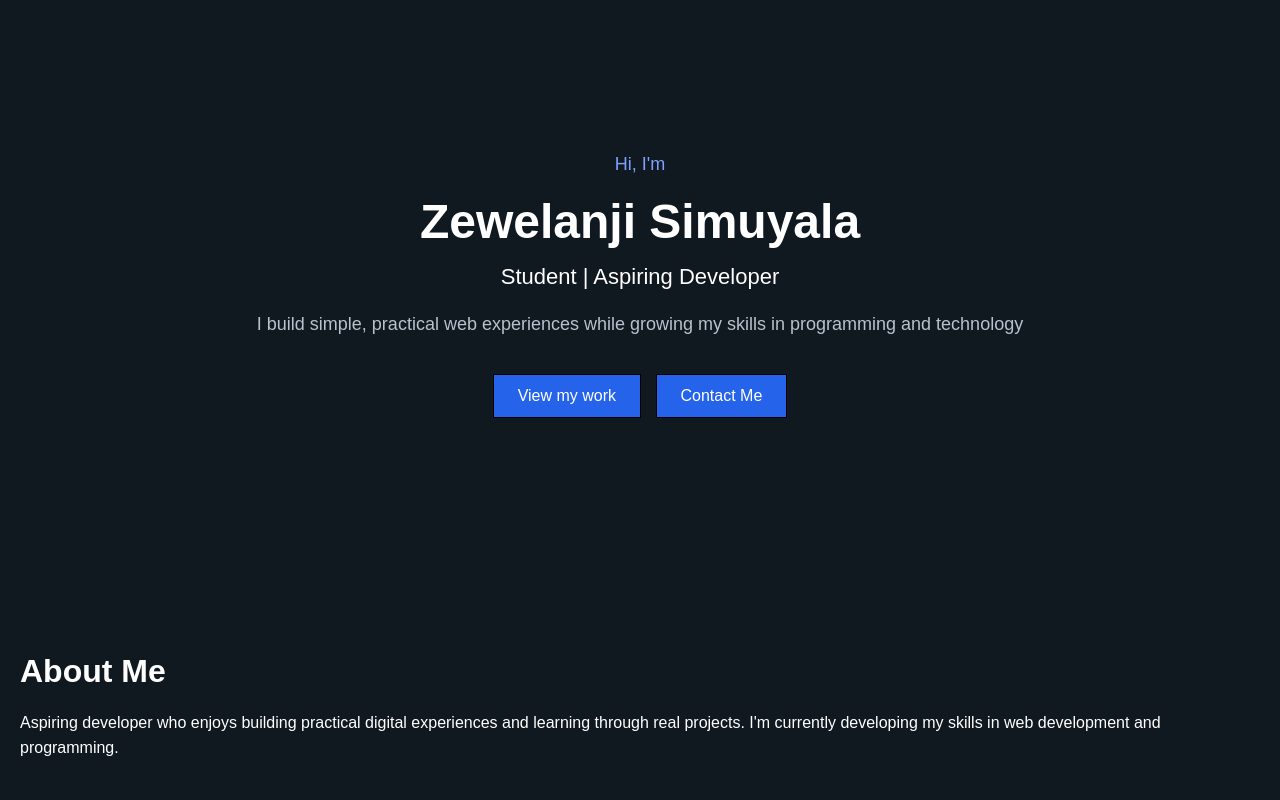
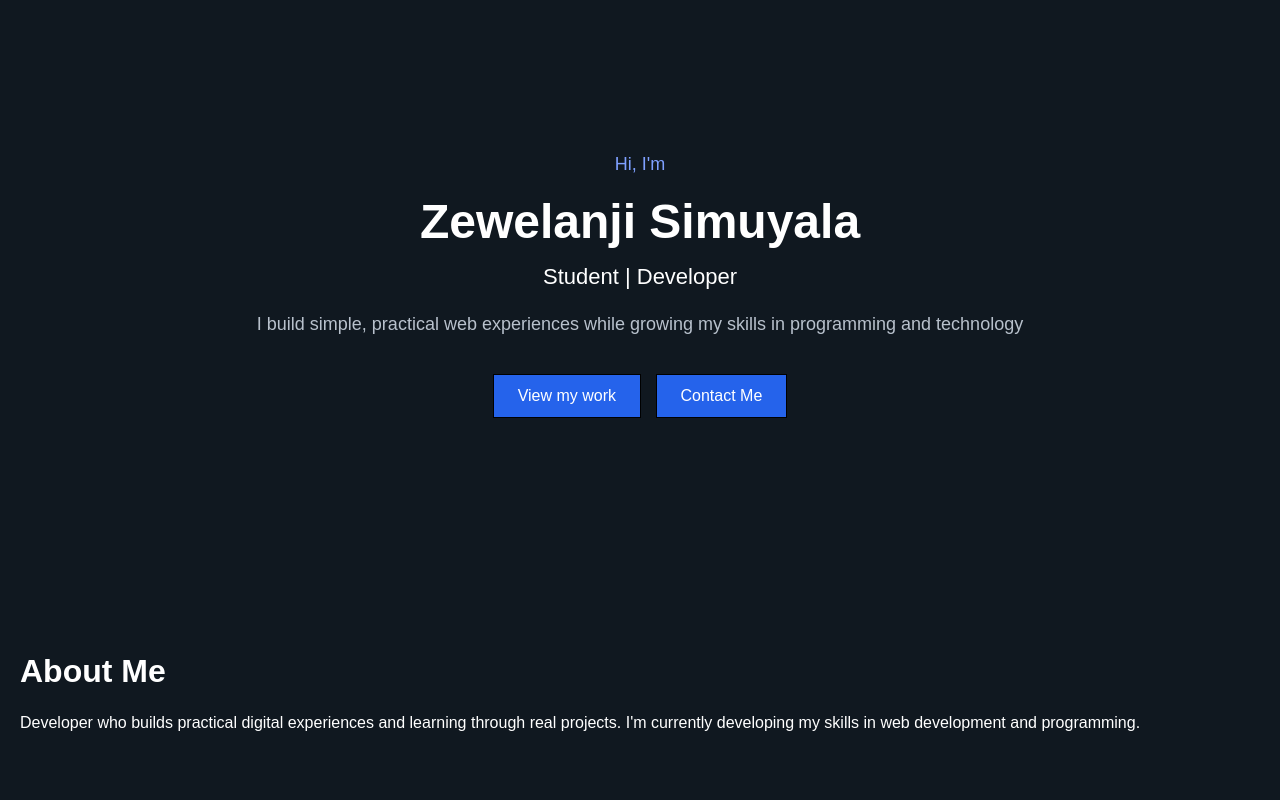
Before and after one commit to zewelanjitnl-maker/Zewe---Portfolio, a plain HTML site: page index.html in a window 1280 px wide. Shown: the top 800 px of the page. Drawn offline with Linux system fonts and the light colour scheme.

Commit message:
Update Portfolio Content

```diff
--- a/index.html
+++ b/index.html
@@ -10,7 +10,7 @@
    <section class="hero">
     <p>Hi, I'm</p>
     <h1>Zewelanji Simuyala</h1>
-    <h2>Student | Aspiring Developer</h2>
+    <h2>Student | Developer</h2>
     <p>
         I build simple, practical web experiences while growing my skills in programming and technology
     </p>
@@ -23,7 +23,7 @@
    <section class="about" id="about">
     <h2> About Me</h2>
     <p>
-        Aspiring developer who enjoys building practical digital experiences and learning through real projects. I'm currently developing my skills in web development and programming.
+        Developer who builds practical digital experiences and learning through real projects. I'm currently developing my skills in web development and programming.
     </p>
    </section>
 
```
